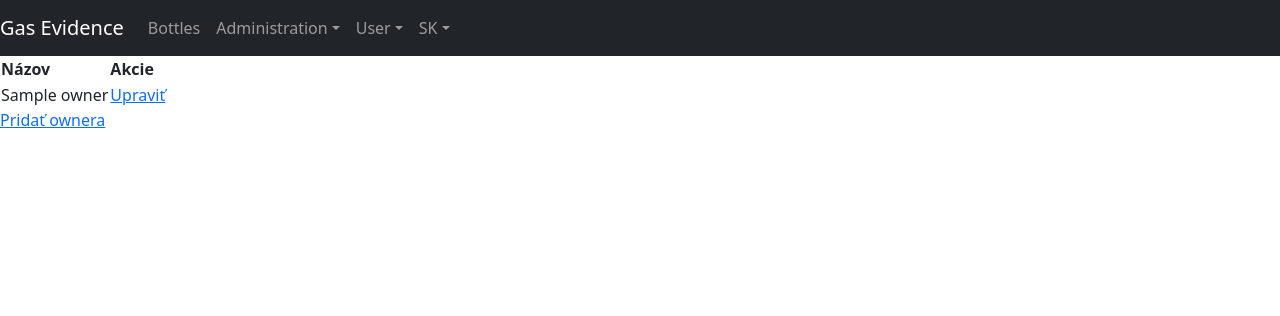
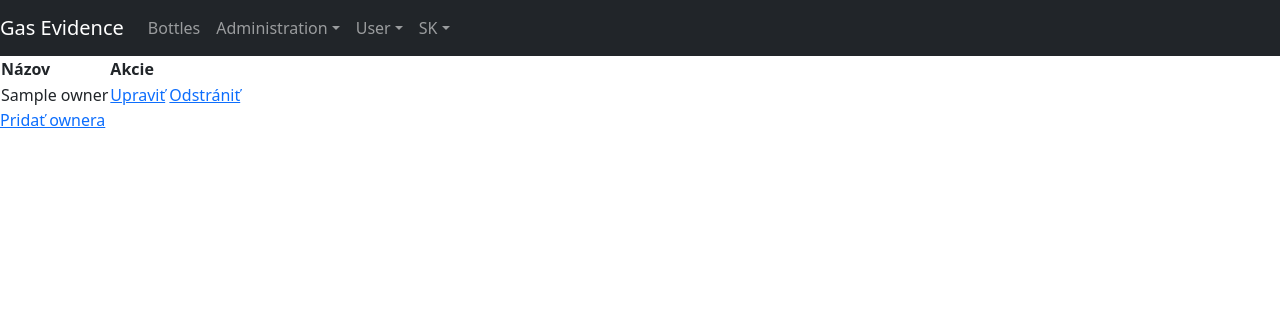
Before and after one commit to TIS2023-FMFI/evidencia-flias, a Django app: page /owners/ in a window 1280 px wide. Shown: the top 316 px of the page. Run offline with Django 4.2, Linux system fonts and the light colour scheme; a user stored in the database is signed in; tables that the repository leaves empty hold one stand-in row (values such as "Sample post"); some libraries are stand-ins or nearby versions.

Commit message:
add missing delete link

```diff
--- a/flase_app/templates/owners/list.html
+++ b/flase_app/templates/owners/list.html
@@ -16,6 +16,7 @@
             <td>{{ owner.name }}</td>
             <td>
                 <a href="{% url 'owner_update' pk=owner.id %}">Upraviť</a>
+                <a href="{% url 'owner_delete' pk=owner.id %}">Odstrániť</a>
             </td>
         </tr>
         {% endfor %}
```
